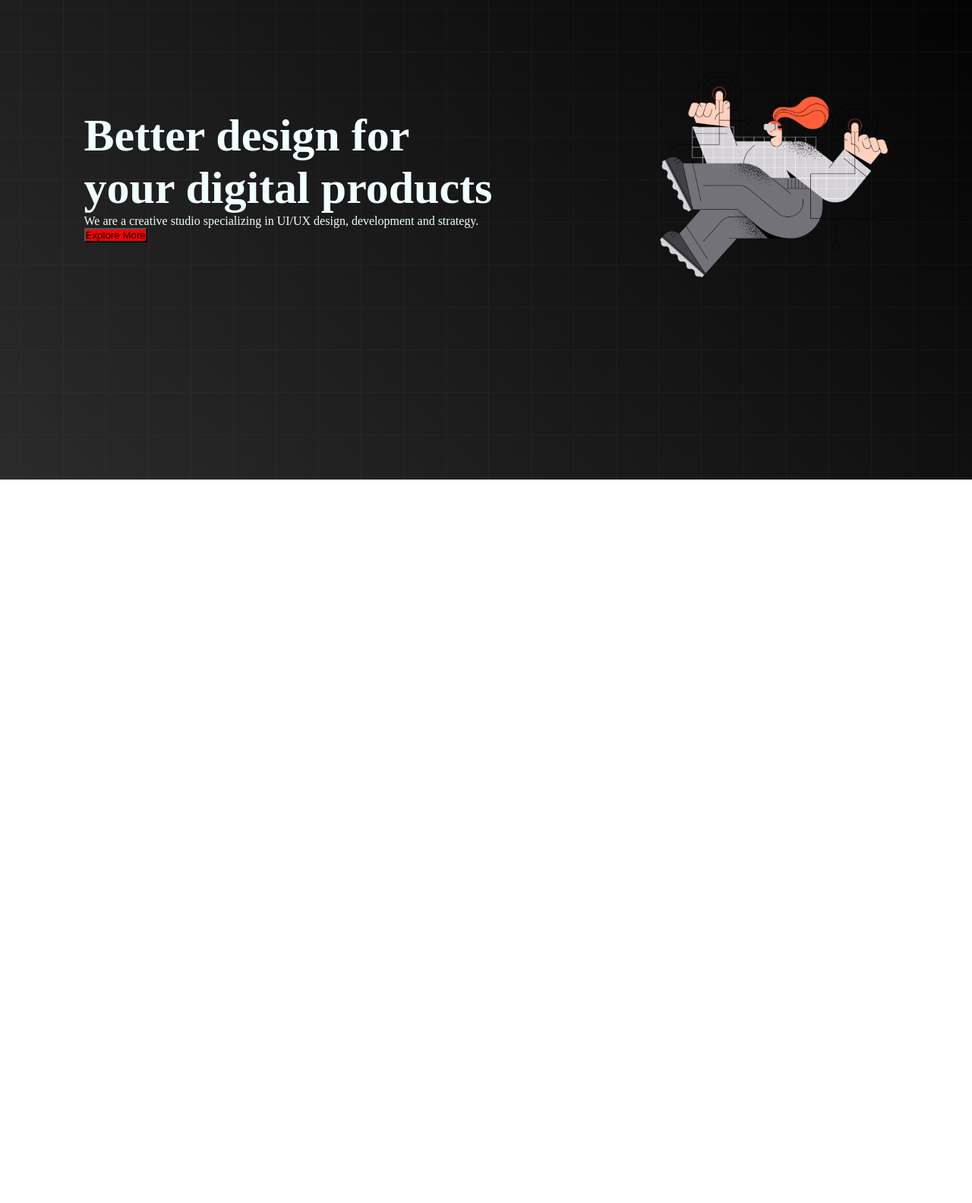
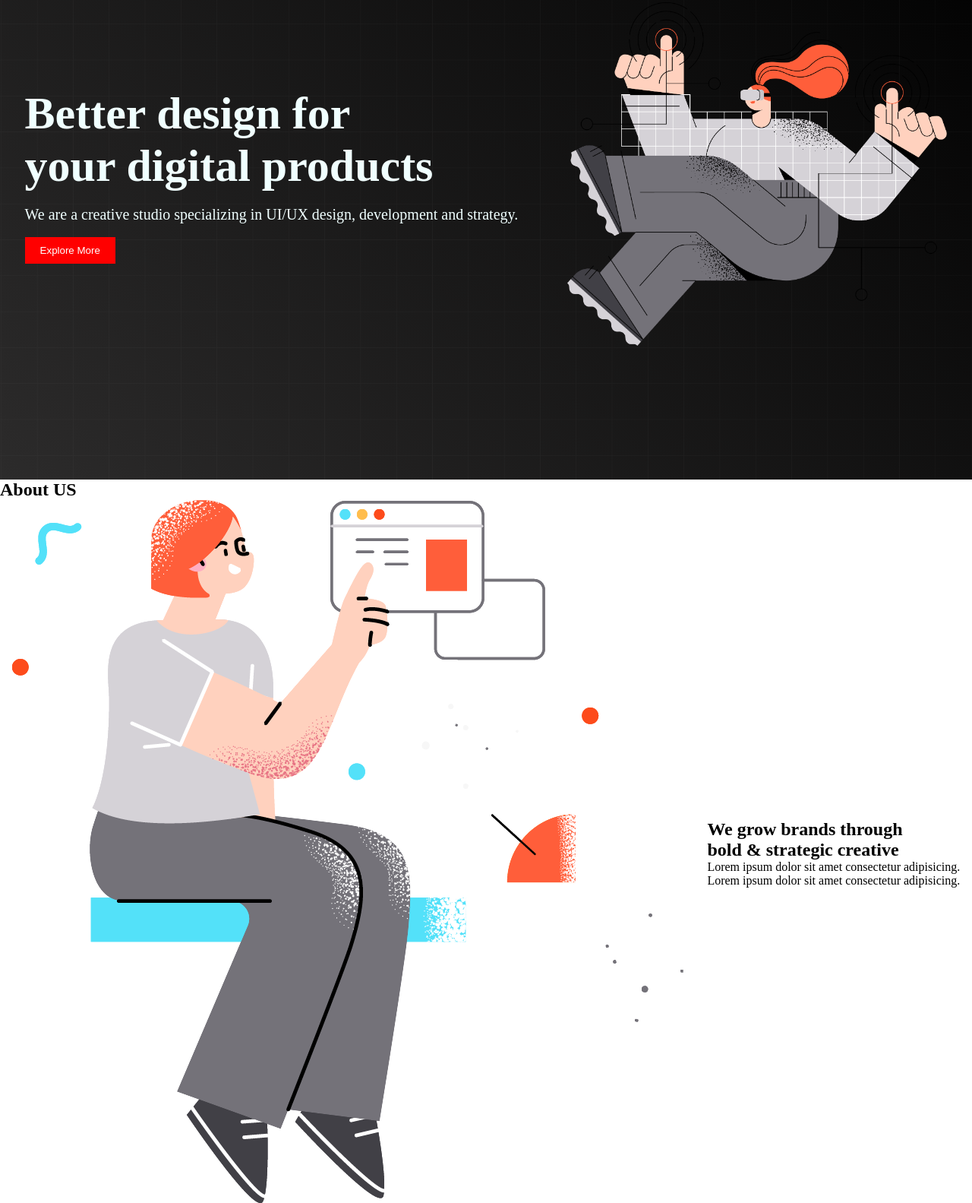
Before and after one commit to Subratabanik1/first, a plain HTML site: page index.html in a window 1280 px wide. Shown: the part 232-1815 px from the top of the page at 76% size. Before the commit the page ends 863 px from the top, so only its background shows below. Drawn offline with Linux system fonts and the light colour scheme.

Commit message:
adding about us

```diff
--- a/index.html
+++ b/index.html
@@ -40,7 +40,22 @@
                 </div>
             </div>
         </section>
+        <!-- this is about us -->
+<section>
+<h1>About US</h1>
+<div class="about-container">
+    <div class="about-info">
+        <h1> We grow brands through <br />
+            bold & strategic creative</h1>
+            <p>Lorem ipsum dolor sit amet consectetur adipisicing.</p>
+            <p>Lorem ipsum dolor sit amet consectetur adipisicing.</p>
+    </div>
+    <div class="about-photo">
+        <img src="section.png" alt="">
+    </div>
 
+</div>
+</section>
     </main>
     <footer>
 
--- a/style.css
+++ b/style.css
@@ -32,16 +32,22 @@
 
 }
 .para{
-
+font-size: 20px;
+margin-top: 18px;
+margin-bottom: 18px;
 }
 .but{
     background-color: red;
+    padding: 10px 20px;
+    color: white;
+    border: none;
+    cursor: pointer;
 }
 .bannerphoto{
 
 }
 .img{
-    width: 300px;
+    width: 500px;
 }
 .bannercontainer{
     display: flex;
@@ -53,8 +59,17 @@
     linear-gradient(45deg,rgb(44, 43, 43),black);
     background-color: aliceblue;
     color: azure;
+    background-position: center;
+    background-size: cover;
+    background-repeat: no-repeat;
 }
 .title{
     font-size: 60px;
     font-weight: bold;
 }
+.about-container{
+    display: flex;
+    justify-content: space-around;
+    align-items: center;
+    flex-direction: row-reverse;
+}
```
